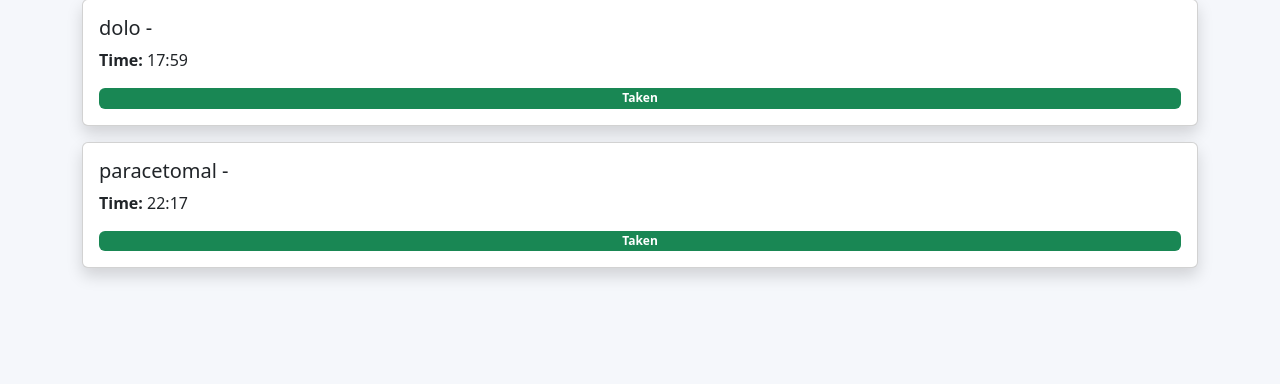
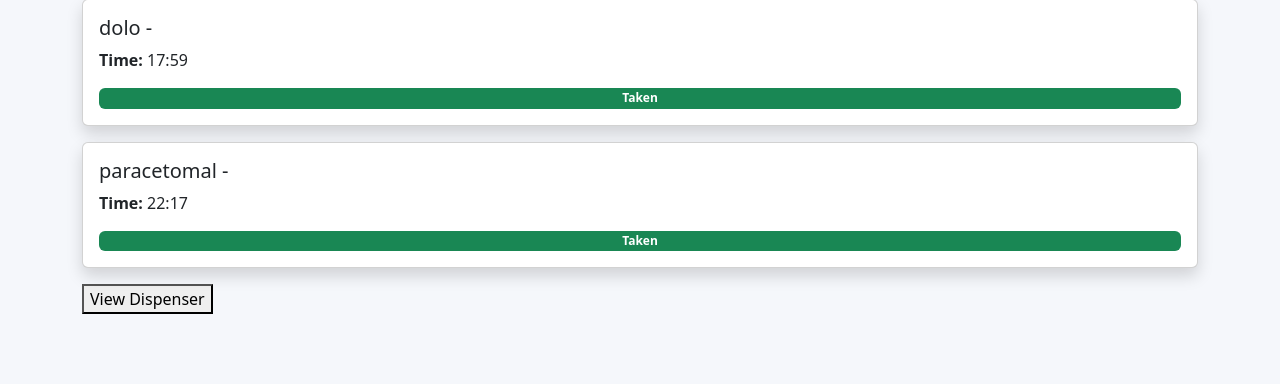
Before and after one commit to Harshita-Agrawal5/medicinetracker, a Django app: template templates/main/caregiver_dashboard.html in a window 1280 px wide. Shown: the part 270-654 px from the top of the page. Run offline with Django 5.2, Linux system fonts and the light colour scheme; the template is opened without the code that fills it: values that come from a table or form of the project are taken from there, others are empty; data comes from the database, SQL or seed files in the repository.

Commit message:
Add button to view dispenser status on dashboard
Added a button to view dispenser status.

```diff
--- a/templates/main/caregiver_dashboard.html
+++ b/templates/main/caregiver_dashboard.html
@@ -52,4 +52,8 @@
 <p>{% trans "No medicines assigned for your patients." %}</p>
 {% endfor %}
 
+<a href="{% url 'dispenser_status' %}">
+    <button>View Dispenser</button>
+</a>
+
 {% endblock %}
```
